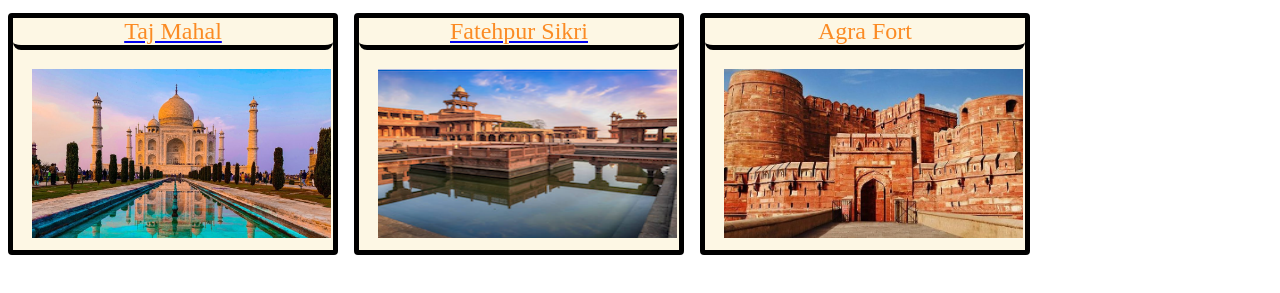
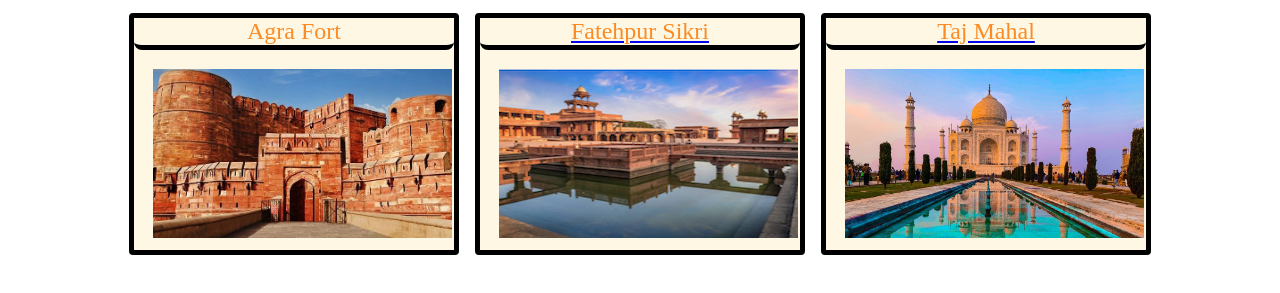
Before and after one commit to Sehajpal2013/hy, a plain HTML site: page aboutindia/destinazioni.html in a window 1280 px wide. Shown: the part 267-560 px from the top of the page. Drawn offline with nearby package versions, Linux system fonts and the light colour scheme.

Commit message:
Add files via upload

```diff
--- a/aboutindia/styles.css
+++ b/aboutindia/styles.css
@@ -46,3 +46,20 @@
     gap: 16px;
     margin-top: 16px;
 }
+
+
+
+@media (min-width: 1px), (max-width:10px){
+    .Destinazioni{
+        display: flex;
+        justify-content: center;
+        align-items: center;
+        flex-wrap: wrap-reverse;
+        flex-direction: row-reverse;
+    }
+
+    .TajMahal{
+        width: 299px;
+        height: 169px;
+    }
+}
```
